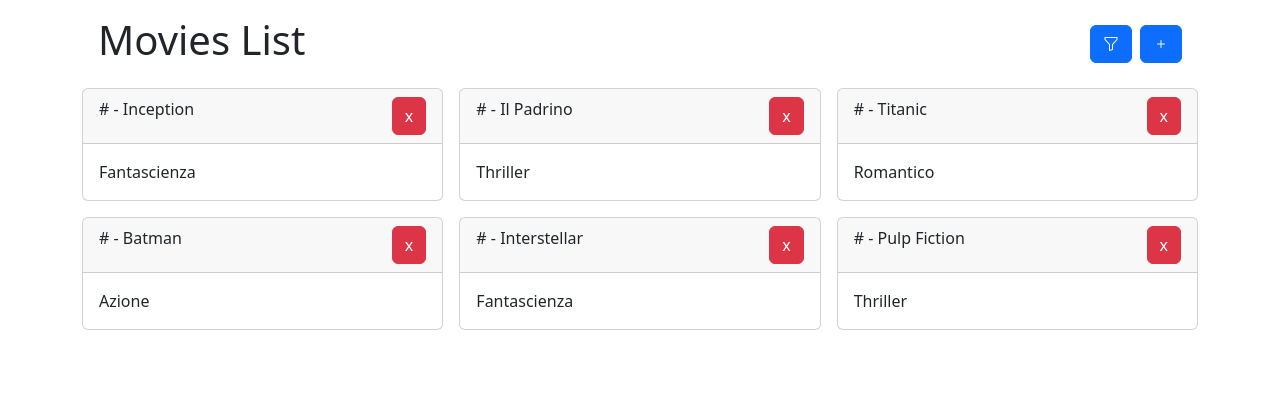
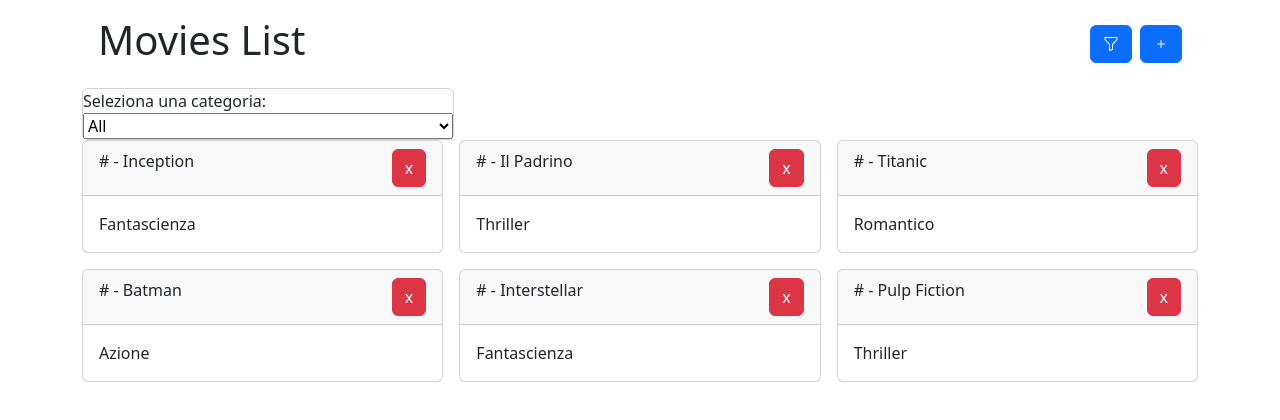
Before and after one commit to thomasraimondi/react-movie-filter, a React (Vite) app: page / in a window 1280 px wide. Both pictures are taken after a click on the button 1111 px from the left and 44 px from the top of the page. Shown: the top 420 px of the page. Built offline with nearby package versions, Linux system fonts and the light colour scheme.

Commit message:
add filter component

```diff
--- a/src/App.jsx
+++ b/src/App.jsx
@@ -10,7 +10,8 @@
 };
 
 function App() {
-  const [isFormVisible, setIsFormVisible] = useState(false);
+  const [isAddVisible, setIsAddVisible] = useState(false);
+  const [isFilterVisible, setIsFilterVisible] = useState(false);
   const [movies, setMovies] = useState(originalMovies);
   const [formData, setFormData] = useState(initialAddForm);
 
@@ -39,11 +40,14 @@
   return (
     <div className="container">
       <Header
-        isAddVisible={isFormVisible}
-        setIsFormVisible={setIsFormVisible}
+        isAddVisible={isAddVisible}
+        setIsAddVisible={setIsAddVisible}
+        isFilterVisible={isFilterVisible}
+        setIsFilterVisible={setIsFilterVisible}
       />
       <Main
-        isFormVisible={isFormVisible}
+        isFormVisible={isAddVisible}
+        isFilterVisible={isFilterVisible}
         handleSubmitform={handleSubmitform}
         formData={formData}
         handleFieldChange={handleFieldChange}
--- a/src/assets/Components/layout/Headers.jsx
+++ b/src/assets/Components/layout/Headers.jsx
@@ -1,8 +1,13 @@
 import "bootstrap-icons/font/bootstrap-icons.css";
 
-export default function Header({ isAddVisible, setIsFormVisible }) {
-  const handleFormVisible = () => setIsFormVisible(!isAddVisible);
-  const handleFilterVisible = () => alert("ciao");
+export default function Header({
+  isAddVisible,
+  setIsAddVisible,
+  isFilterVisible,
+  setIsFilterVisible,
+}) {
+  const handleAddVisible = () => setIsAddVisible(!isAddVisible);
+  const handleFilterVisible = () => setIsFilterVisible(!isFilterVisible);
 
   return (
     <div className="header d-flex justify-content-between p-3">
@@ -13,7 +18,7 @@
         <button className="btn btn-primary" onClick={handleFilterVisible}>
           <i className="bi bi-funnel"></i>
         </button>
-        <button className="btn btn-primary" onClick={handleFormVisible}>
+        <button className="btn btn-primary" onClick={handleAddVisible}>
           {isAddVisible ? (
             <i className="bi bi-x"></i>
           ) : (
--- a/src/assets/Components/layout/main.jsx
+++ b/src/assets/Components/layout/main.jsx
@@ -1,4 +1,5 @@
 import AddForm from "../movies/AddForm";
+import FilterMovies from "../movies/FilterMovies";
 import ListMovies from "../movies/ListMovies";
 
 export default function Main({
@@ -8,6 +9,7 @@
   handleFieldChange,
   movies,
   handleDeleteItem,
+  isFilterVisible,
 }) {
   return (
     <div className="main">
@@ -22,6 +24,13 @@
       ) : (
         ""
       )}
+      {isFilterVisible ? (
+        <div className="col-4">
+          <FilterMovies movies={movies} />
+        </div>
+      ) : (
+        ""
+      )}
 
       <ListMovies movies={movies} handleDeleteItem={handleDeleteItem} />
     </div>
--- /dev/null
+++ b/src/assets/Components/movies/FilterMovies.jsx
@@ -0,0 +1,20 @@
+export default function FilterMovies({ movies }) {
+  const categories = movies.map((movie) => movie.category);
+  const filteredCategories = categories.filter(
+    (category, index) => categories.indexOf(category) === index
+  );
+  console.log(categories);
+
+  return (
+    <div className="card d-flex">
+      <div>Seleziona una categoria:</div>
+      <select name="category" id="">
+        <option value="">All</option>
+        {filteredCategories.map((category) => (
+          <option value="">{category}</option>
+        ))}
+        <option value=""></option>
+      </select>
+    </div>
+  );
+}
```
